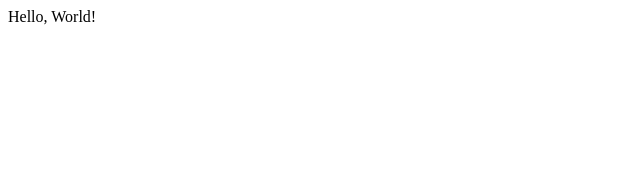
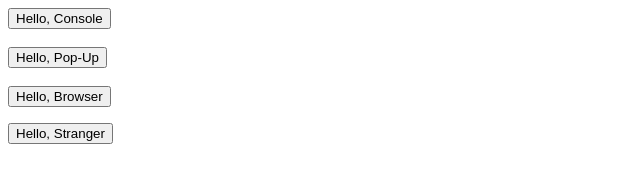
Before and after one commit to IIApparatusII/hello-world, a plain HTML site: page index.html in a window 1280 px wide. Shown: the whole page, without its empty margins (0-640 px from the left). Drawn offline with Linux system fonts and the light colour scheme.

Commit message:
Finished buttons with JavaScript and HTML

```diff
--- /dev/null
+++ b/functions.js
@@ -0,0 +1,22 @@
+//function consoleHello(){
+//  var p=document.getElementById("hello");
+//  p.innerHTML="Hello, World!";
+//}
+
+function consoleHello() {
+  console.log("Hello, World")
+}
+
+function alertHello() {
+  alert("Hello, World!");
+}
+
+function browserHello() {
+  var p=document.getElementById("browser");
+  p.innerHTML="Hello, World!";
+}
+
+function strangerHello() {
+  var stranger=prompt("Who are you?");
+  alert("Hello, " + stranger);
+}
--- a/index.html
+++ b/index.html
@@ -3,8 +3,22 @@
 <html>
   <head>
       <title>My Website </title>
+      <script type="text/javascript" src="functions.js"></script>
   </head>
   <body>
-    Hello, World!
+    <button onclick="consoleHello();">Hello, Console</button>
+  </br>
+
+  </br>
+    <button onclick="alertHello();">Hello, Pop-Up</button>
+  </br>
+
+  </br>
+    <button onclick="browserHello();">Hello, Browser</button>
+    <p id="browser"></p>
+
+    <button onclick="strangerHello();">Hello, Stranger</button>
+
+  </br>
   </body>
 </html>
```
